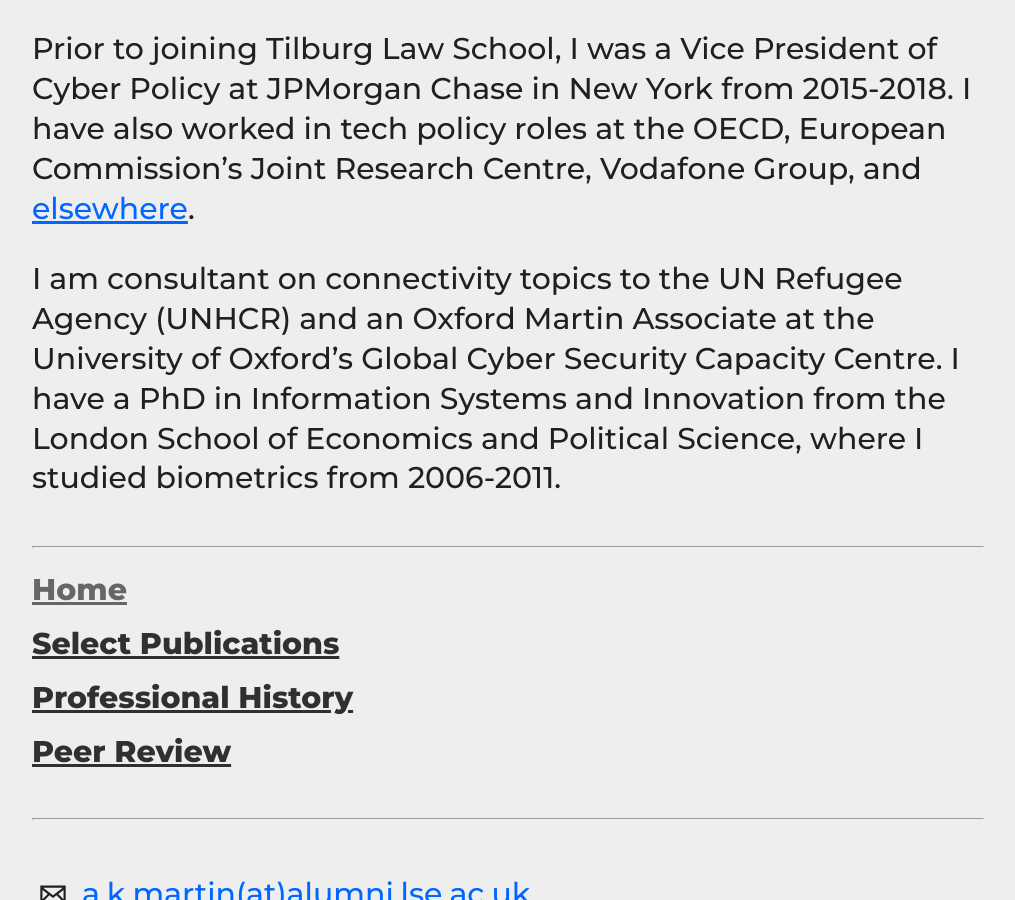
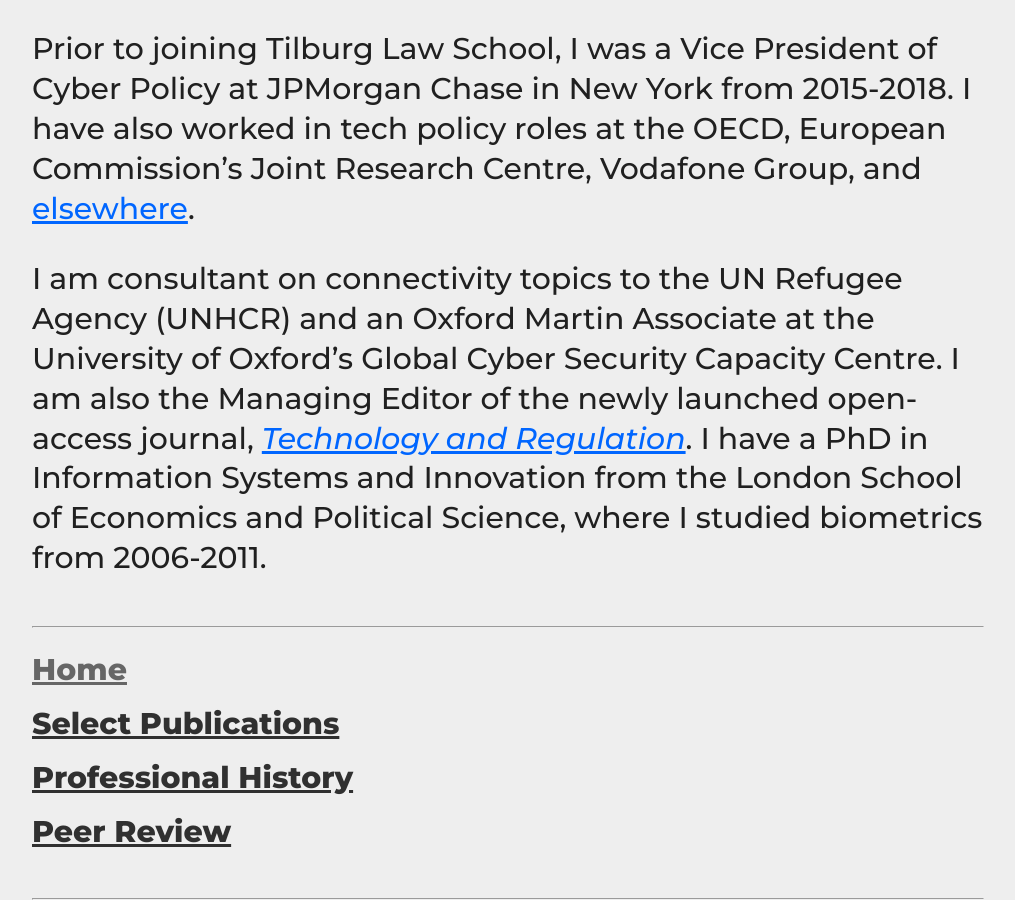
Before and after one commit to haroonalrasheed/641a, a Jekyll site: the page built from index.md, in a window 1280 px wide and 900 px high, scrolled down 860 px. Shown: the whole window, without its empty margins (132-1147 px from the left). Built offline with Jekyll 4.4.1, drawn with Linux system fonts in a browser that asks for light colours.

Commit message:
Update index.md

```diff
--- a/index.md
+++ b/index.md
@@ -12,4 +12,4 @@ https://doi.org/10.1017/asr.2016.35) for the African Studies Review.
 
 Prior to joining Tilburg Law School, I was a Vice President of Cyber Policy at JPMorgan Chase in New York from 2015-2018. I have also worked in tech policy roles at the OECD, European Commission's Joint Research Centre, Vodafone Group, and [elsewhere](http://sixfouronea.net/professional-history/).
 
-I am consultant on connectivity topics to the UN Refugee Agency (UNHCR) and an Oxford Martin Associate at the University of Oxford's Global Cyber Security Capacity Centre. I have a PhD in Information Systems and Innovation from the London School of Economics and Political Science, where I studied biometrics from 2006-2011.
+I am consultant on connectivity topics to the UN Refugee Agency (UNHCR) and an Oxford Martin Associate at the University of Oxford's Global Cyber Security Capacity Centre. I am also the Managing Editor of the newly launched open-access journal, [_Technology and Regulation_](http://techreg.org). I have a PhD in Information Systems and Innovation from the London School of Economics and Political Science, where I studied biometrics from 2006-2011.
```
